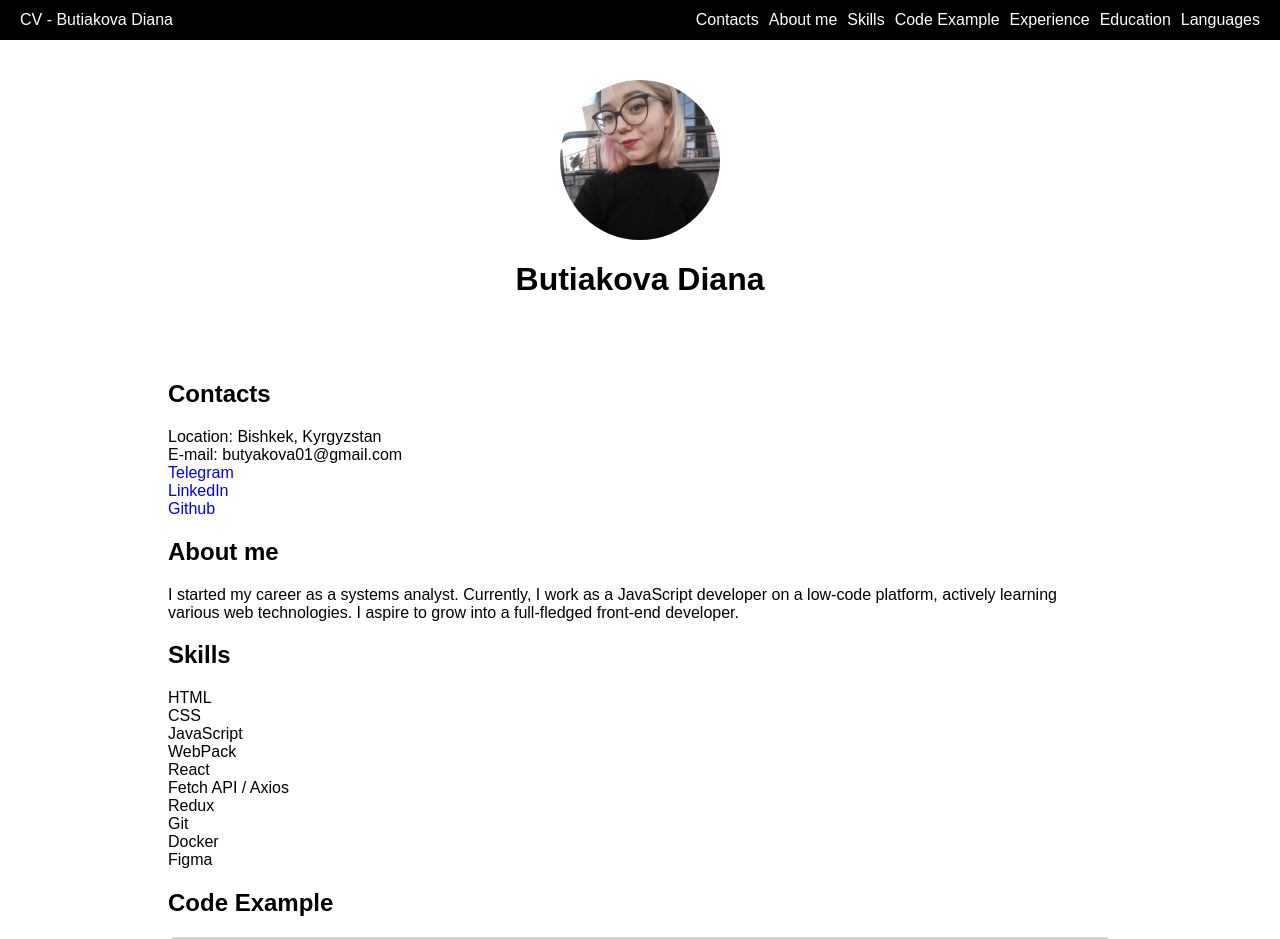
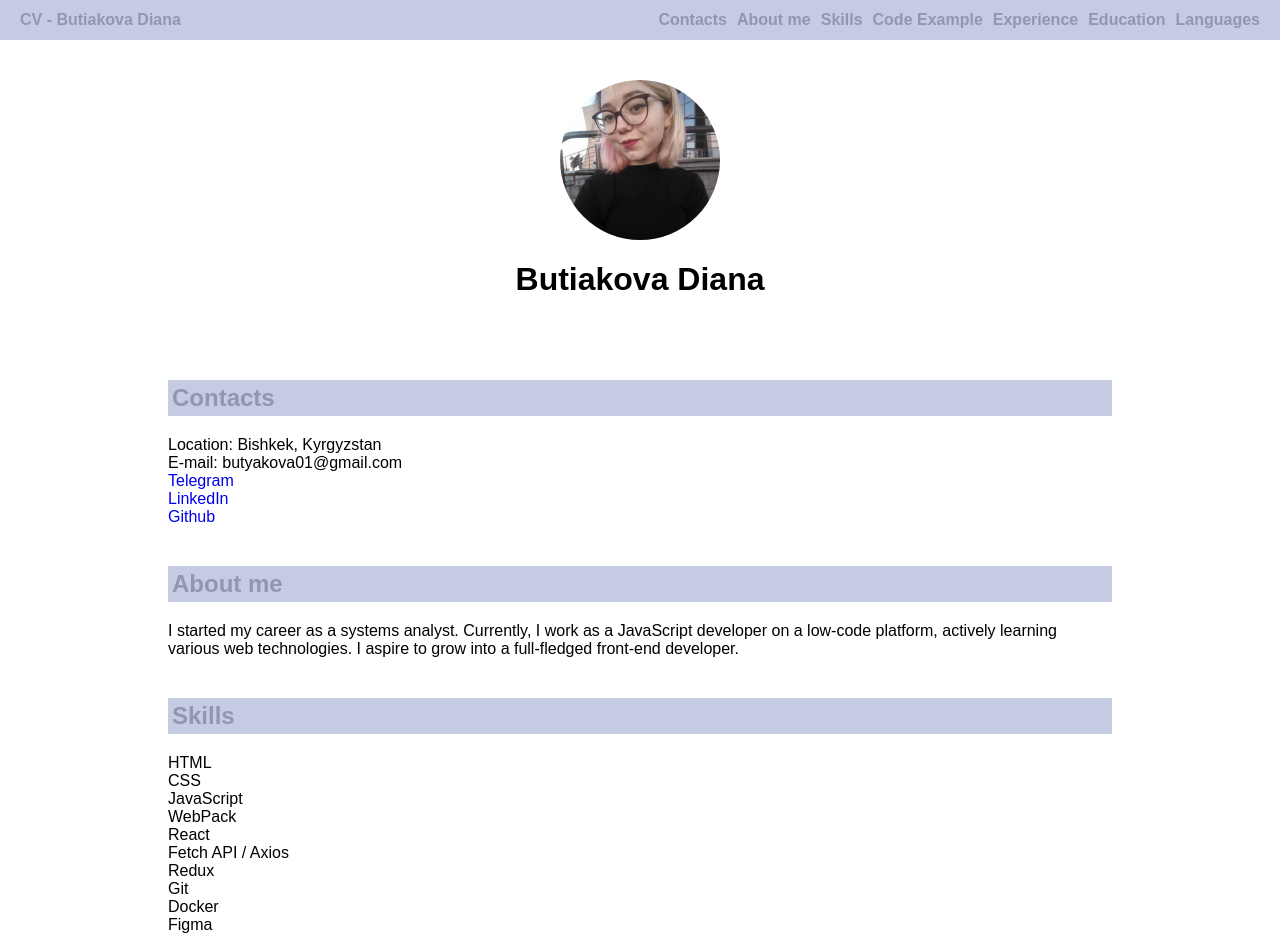
Before and after one commit to djhsgfjk/rsschool-cv, a website: page index.html in a window 1280 px wide. Shown: the top 939 px of the page. Drawn offline with Linux system fonts and the light colour scheme.

Commit message:
style: add new color for titles and menu

```diff
--- a/style.css
+++ b/style.css
@@ -1,5 +1,8 @@
 :root {
     --bar-height: 40px;
+    --main-color: white;
+    --second-color: rgb(197,203,227);
+    --font-second-color: rgb(146,151,173);
 }
 
 body {
@@ -10,6 +13,7 @@ body {
     display: flex;
     flex-direction: column;
     align-items: center;
+    background-color: var(--main-color);
 }
 
 ul {
@@ -30,7 +34,7 @@ a {
     top: 0;
     left: 0;
     width: 100%;
-    background-color: black;
+    background-color: var(--second-color);
     display: flex;
     justify-content: space-between;
 }
@@ -38,8 +42,9 @@ a {
 .nav__bar {
     display: flex;
     align-items: center;
-    color: white;
+    color: var(--font-second-color);
     margin-left: 20px;
+    font-weight: bold;
 }
 
 .bar__icon {
@@ -55,12 +60,13 @@ a {
 }
 
 .contents__item {
-    background-color: black;
+    background-color: var(--second-color);
     margin-left: 10px;
+    font-weight: bold;
 }
 
 .contents-item__link {
-    color: white !important;
+    color: var(--font-second-color) !important;
 }
 
 @media only screen and (max-width: 800px) {
@@ -118,13 +124,14 @@ a {
     height: 10em;
 }
 
+header {
+    margin: 40px;
+}
+
+
 main {
     max-width: calc(80% - 80px);
     margin: 0 40px 40px 40px;
-}
-
-header {
-    margin: 40px;
 }
 
 @media only screen and (max-width: 800px) {
@@ -133,6 +140,16 @@ header {
         max-width: calc(100% - 80px);
     }
 
+}
+
+.section__title {
+    background-color: var(--second-color);
+    color: var(--font-second-color);
+    padding: 4px;
+}
+
+.section {
+    margin-bottom: 40px;
 }
 
 .code-container {
```
